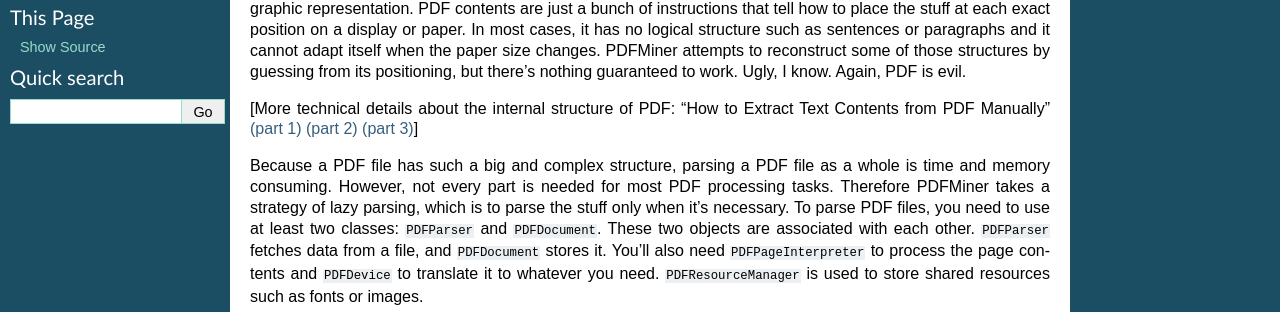
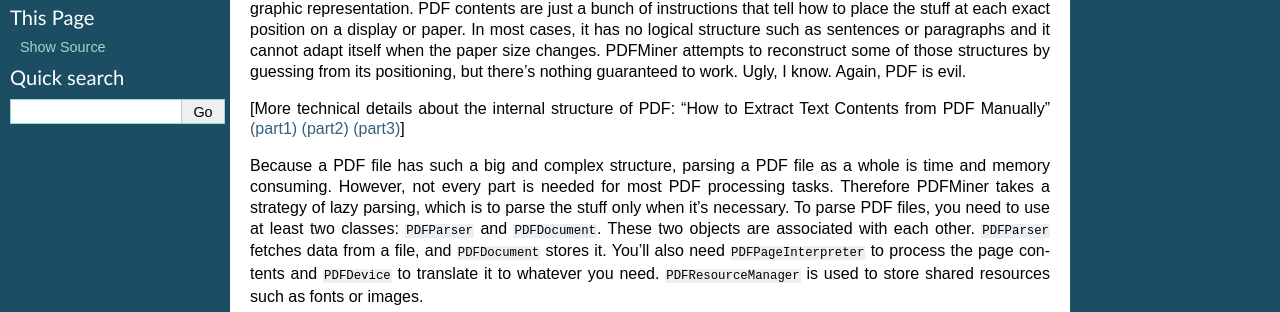
Before and after one commit to holsky/pdfminer-docs, a Sphinx documentation site: the page built from docs/programming.rst, in a window 1280 px wide and 900 px high. Shown: the part 260-572 px from the top of the window. Built offline with Sphinx 7.4.7, drawn with Linux system fonts in a browser that asks for light colours.

Commit message:
Update programming.rst

```diff
--- a/docs/programming.rst
+++ b/docs/programming.rst
@@ -19,11 +19,11 @@
 but there's nothing guaranteed to work. Ugly, I know. Again, PDF is
 evil.
 
-[More technical details about the internal structure of PDF: "How to
-Extract Text Contents from PDF Manually" `(part
-1) <http://www.youtube.com/watch?v=k34wRxaxA_c>`_ `(part
-2) <http://www.youtube.com/watch?v=_A1M4OdNsiQ>`_ `(part
-3) <http://www.youtube.com/watch?v=sfV_7cWPgZE>`_]
+[More technical details about the internal structure of PDF:
+"How to Extract Text Contents from PDF Manually"
+`(part1) <http://www.youtube.com/watch?v=k34wRxaxA_c>`_
+`(part2) <http://www.youtube.com/watch?v=_A1M4OdNsiQ>`_
+`(part3) <http://www.youtube.com/watch?v=sfV_7cWPgZE>`_]
 
 Because a PDF file has such a big and complex structure, parsing a PDF
 file as a whole is time and memory consuming. However, not every part is
@@ -39,16 +39,9 @@
 
 Figure 1 shows the relationship between the classes in PDFMiner.
 
-.. raw:: html
+|image0|
 
-   <div align="center">
-
-|image0|
 Figure 1. Relationships between PDFMiner classes
-
-.. raw:: html
-
-   </div>
 
 Basic Usage
 ------------------
@@ -109,16 +102,9 @@
 document. This object contains child objects within the page, forming a
 tree structure. Figure 2 shows the relationship between these objects.
 
-.. raw:: html
+|image1|
 
-   <div align="center">
-
-|image1|
 Figure 2. Layout objects and its tree structure
-
-.. raw:: html
-
-   </div>
 
 ``LTPage``
 
```
